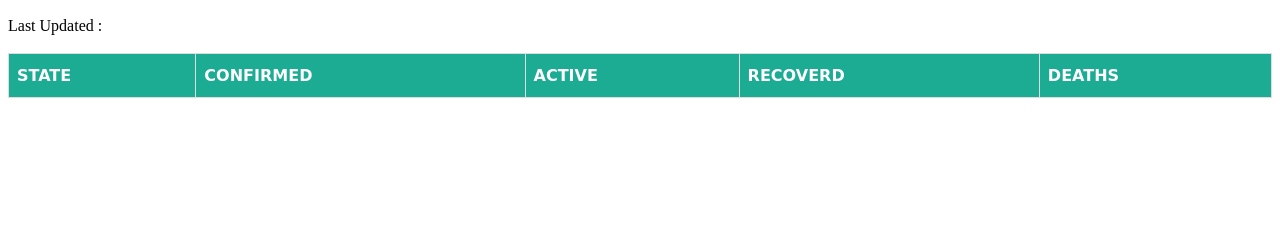
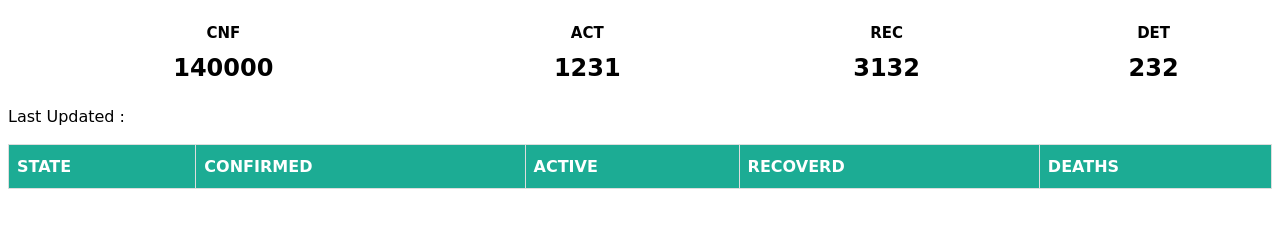
Before and after one commit to ramsai924/covid19-Tracker-chrome-extension-, a browser extension: page covid 19 india extension/index.html in a window 1280 px wide. Shown: the part 51-278 px from the top of the page. Drawn offline with Linux system fonts and the light colour scheme; no server answers; a web font is replaced by a local one.

Commit message:
verrsion 1.0

```diff
--- a/covid 19 india extension/content.js
+++ b/covid 19 india extension/content.js
@@ -6,11 +6,24 @@ var checktd = document.getElementsByTagName("td");
         return response.json();
     })
     .then(function(res){
-        // console.log(res.statewise);
+        console.log(res);
+
+
         var time = document.getElementById("time");
         time.innerHTML = res.statewise[0].lastupdatedtime;
 
-     for(let i=0;i<res.statewise.length;i++){
+        document.getElementById("one").innerHTML = res.statewise[0].confirmed;
+        document.getElementById("two").innerHTML = res.statewise[0].active;
+        var rec = document.getElementById("three");
+        rec.style.color = "#1BAB57"
+        rec.innerHTML = res.statewise[0].recovered;
+        var det = document.getElementById("four");
+        det.style.color = "red";
+        det.innerHTML = res.statewise[0].deaths;
+
+
+
+     for(let i=1;i<res.statewise.length;i++){
 
             var table = document.getElementById("customers");
             var tr = document.createElement("tr");
@@ -41,4 +54,23 @@ var checktd = document.getElementsByTagName("td");
 
         }
 
+
+
     });
+
+
+// fetch("https://api.covid19india.org/state_district_wise.json")
+//     .then(function(res){
+//         return res.json();
+//     }).then(function(res){
+//         var result = Object.entries(res);
+//         for(let i=0;i<result.length;i++){
+//             for(let j=0;j<result.length;j++){
+//                 console.log(result[i][j]);
+//             }
+//         }
+//         console.log(result);
+//     })
+
+//     // var ram = document.getElementById("customers")
+//     // console.log(ram);
--- a/covid 19 india extension/index.html
+++ b/covid 19 india extension/index.html
@@ -28,18 +28,53 @@
     background-color: #1CAC94;
     color: white;
     }
+
+    #totalData{
+      font-family: 'Baloo Paaji 2', cursive;
+      width: 100%;
+      text-align: center;
+
+    }
+    #totalData td , #totalData th{
+      margin: 10px;
+      padding: 5px;
+    }
+    #totalData th{
+      font-size: 15px;
+    }
+    #totalData td{
+      font-size: 24px;
+      font-weight: bold;
+    }
 </style>
 </head>
 <body>
-  <div>
-    <p id="empty"></p>
-  </div>
-<div>
+
+<div class="header">
   <h2 style="text-align: center;font-family: 'Baloo Paaji 2', cursive;">COVID19-India</h2>
 </div>
-<div>
-  <label>Last Updated : <span id="time"></span></label>
+
+<div class="total">
+  <table id="totalData">
+    <tr>
+      <th>CNF</th>
+      <th>ACT</th>
+      <th>REC</th>
+      <th>DET</th>
+    </tr>
+    <tr>
+      <td id="one">140000</td>
+      <td id="two">1231</td>
+      <td id="three">3132</td>
+      <td id="four">232</td>
+    </tr>
+  </table>
 </div><br>
+
+<div class="time">
+  <label style="font-family: 'Baloo Paaji 2', cursive;">Last Updated : <span id="time"></span></label>
+</div><br>
+
 <table id="customers">
   <tr>
     <th>STATE</th>
@@ -51,7 +86,5 @@
 
 </table>
 
-
-
 </body>
 </html>
--- a/covid 19 india extension/script.js
+++ /dev/null
@@ -1 +0,0 @@
-//console.log("script content file");
```
Also changed, not shown: covid 19 india extension/manifest.json, layout.png (deleted), screenshot2.png (added), 1 other file.
